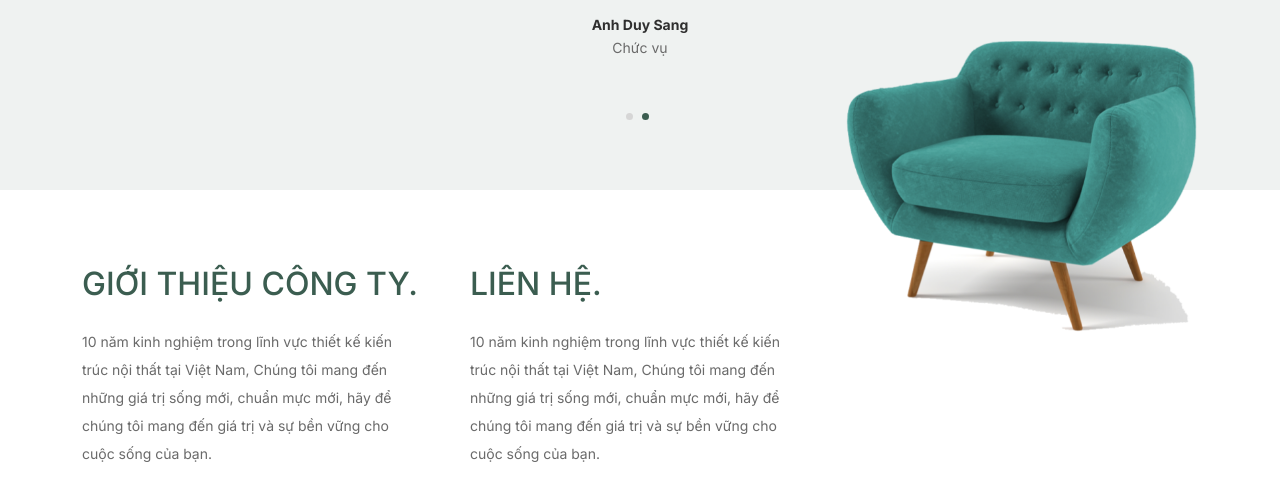
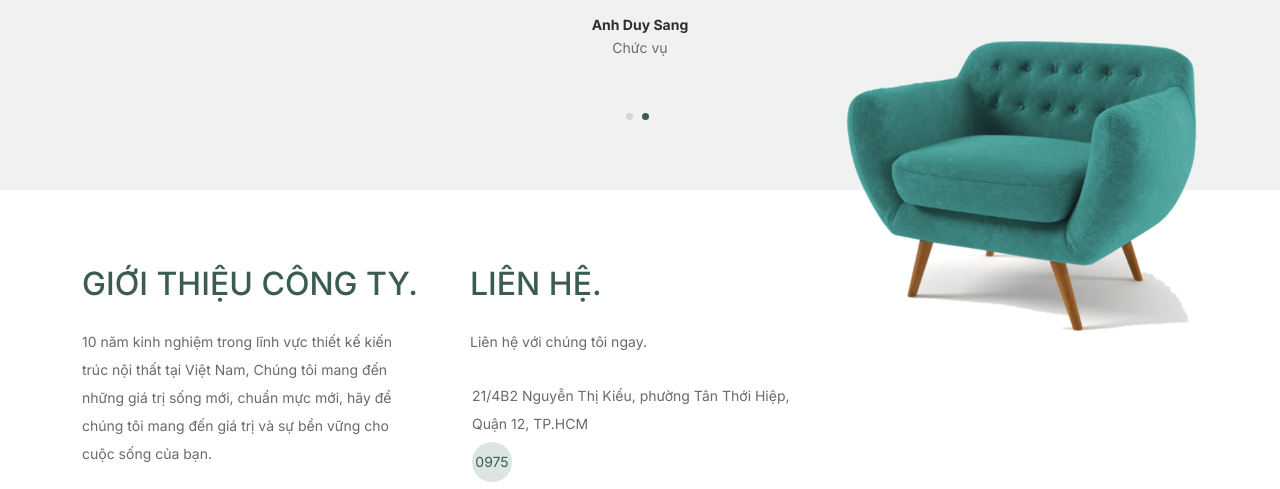
Before and after one commit to bunpro1910/nguyentienphat, a website: page index.html in a window 1280 px wide. Shown: the part 2910-3399 px from the top of the page. Drawn offline with Linux system fonts and the light colour scheme.

Commit message:
Update index.html

```diff
--- a/index.html
+++ b/index.html
@@ -381,7 +381,7 @@
 
 					<div class="col-lg-4">
 						<div class="mb-4 footer-logo-wrap"><a href="#" class="footer-logo">LIÊN HỆ<span>.</span></a></div>
-						<p class="mb-4">10 năm kinh nghiệm trong lĩnh vực thiết kế kiến trúc nội thất tại Việt Nam, Chúng tôi mang đến những giá trị sống mới, chuẩn mực mới, hãy để chúng tôi mang đến giá trị và sự bền vững cho cuộc sống của bạn.</p>
+						<p class="mb-4">Liên hệ với chúng tôi ngay.</p>
 
 						<ul class="list-unstyled custom-social">
 							<li>21/4B2 Nguyễn Thị Kiểu, phường Tân Thới Hiệp, Quận 12, TP.HCM</li>
```
